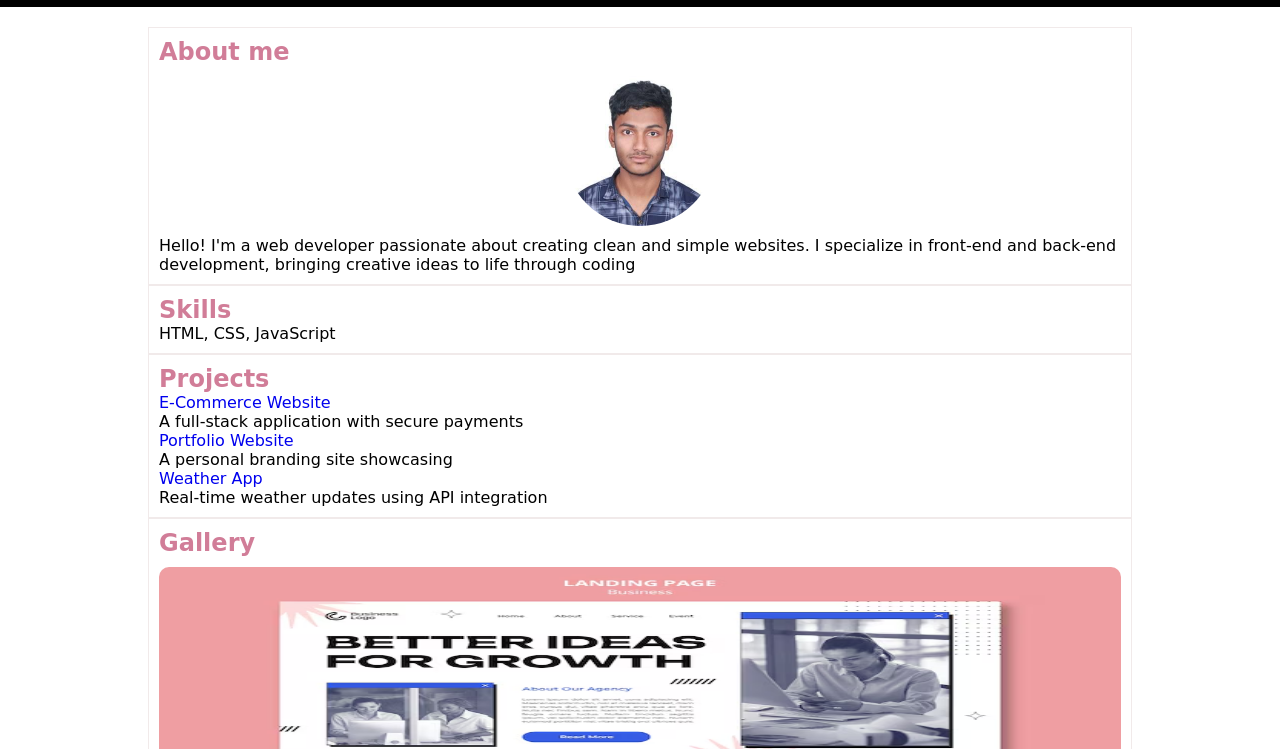
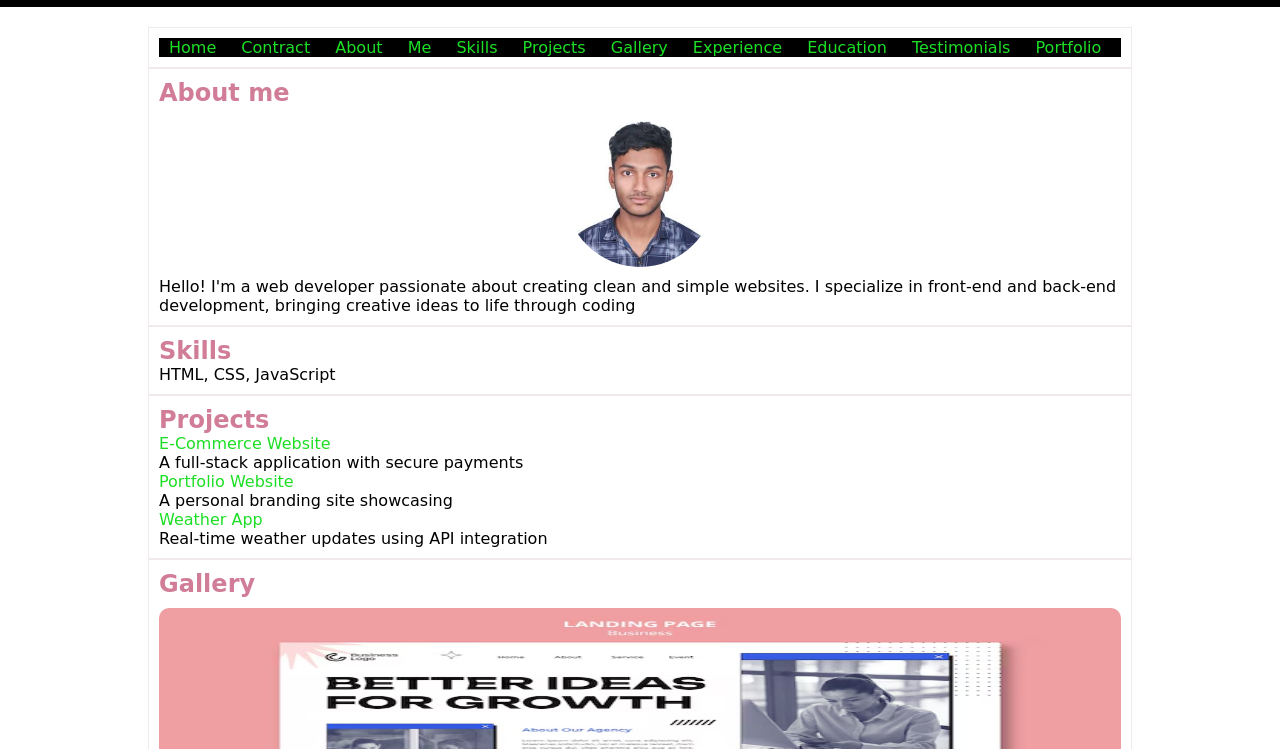
Before and after one commit to julfikar2003/portfolio, a plain HTML site: page index.html in a window 1280 px wide. Shown: the part 51-800 px from the top of the page. Drawn offline with Linux system fonts and the light colour scheme; a web font is replaced by a local one.

Commit message:
navigation and footer added

```diff
--- a/index.html
+++ b/index.html
@@ -16,6 +16,24 @@
         <h1> My Portfolio</h1>
     </header>
    <main class="main">
+    <section>
+        <nav>
+            <ul>
+                <li><a href="#">Home</a></li>
+                <li><a href="#">Contract</a></li>
+                <li><a href="#">About</a></li>
+                <li><a href="#">Me</a></li>
+                <li><a href="#">Skills</a></li>
+                <li><a href="#">Projects</a></li>
+                <li><a href="#">Gallery</a></li>
+                <li><a href="#">Experience</a></li>
+                <li><a href="#">Education</a></li>
+                <li><a href="#">Testimonials</a></li>
+                <li><a href="#">Portfolio</a></li>
+
+            </ul>
+        </nav>
+    </section>
     <section>
         <h2>About me</h2>
         <img class="Portfolio" src="pic/my pic.jpg" alt="">
@@ -64,10 +82,10 @@
     </section>
     <section>
         <h2>Contract</h2>
-        <p><i class="fa-solid fa-envelope"></i>example@example.com</p>
-        <p><i class="fa-solid fa-phone"></i>+123 456 7890</p>
-        <p>Connect with me on <a href="#"><i class="fa-brands fa-linkedin"></i>Linkdin</a> |
-        <a href="#"><i class="fa-brands fa-github"></i>Github</a>
+        <p ><i class="fa-solid fa-envelope" style="color: black;"></i>rjulfikar30@gmail.com</p>
+        <p><i class="fa-solid fa-phone"style="color: black;"></i>+8801932332115</p>
+        <p>Connect with me on <a href="#"><i class="fa-brands fa-linkedin"style="color: black;"></i>Linkdin</a> |
+        <a href="https://github.com/julfikar2003" target="_blank"><i class="fa-brands fa-github" style="color: black;"></i>Github</a>
         </p>
     </section>
    </main>
--- a/style.css
+++ b/style.css
@@ -7,7 +7,9 @@
     font-style: normal;
     box-sizing: border-box;
 
+
 }
+
 h2{
     color: #D17D98;
 }
@@ -36,7 +38,10 @@ section{
 }
 a{
     text-decoration: none;
+    color: rgb(28, 223, 37);
+
 }
+
 a:hover{
     text-decoration: underline;
 }
@@ -55,11 +60,34 @@ blockquote{
 }
 i{
     font-size: 24px;
-    color: black;
+    color: wheat;
 }
 footer{
     text-align: center;
+    background-color: black;
+    color: white;
+    padding: 10px;
 }
 h5{
     display: inline;
 }
+li{
+    list-style: none;
+}
+nav {
+background-color: black;
+}
+
+li{
+    display: inline;
+}
+ul li{
+    margin: 0;
+    padding: 10px;
+
+}
+ul li a:hover{
+    text-decoration: none;
+    color: white;
+    background-color: rgb(21, 56, 131);
+}
```
